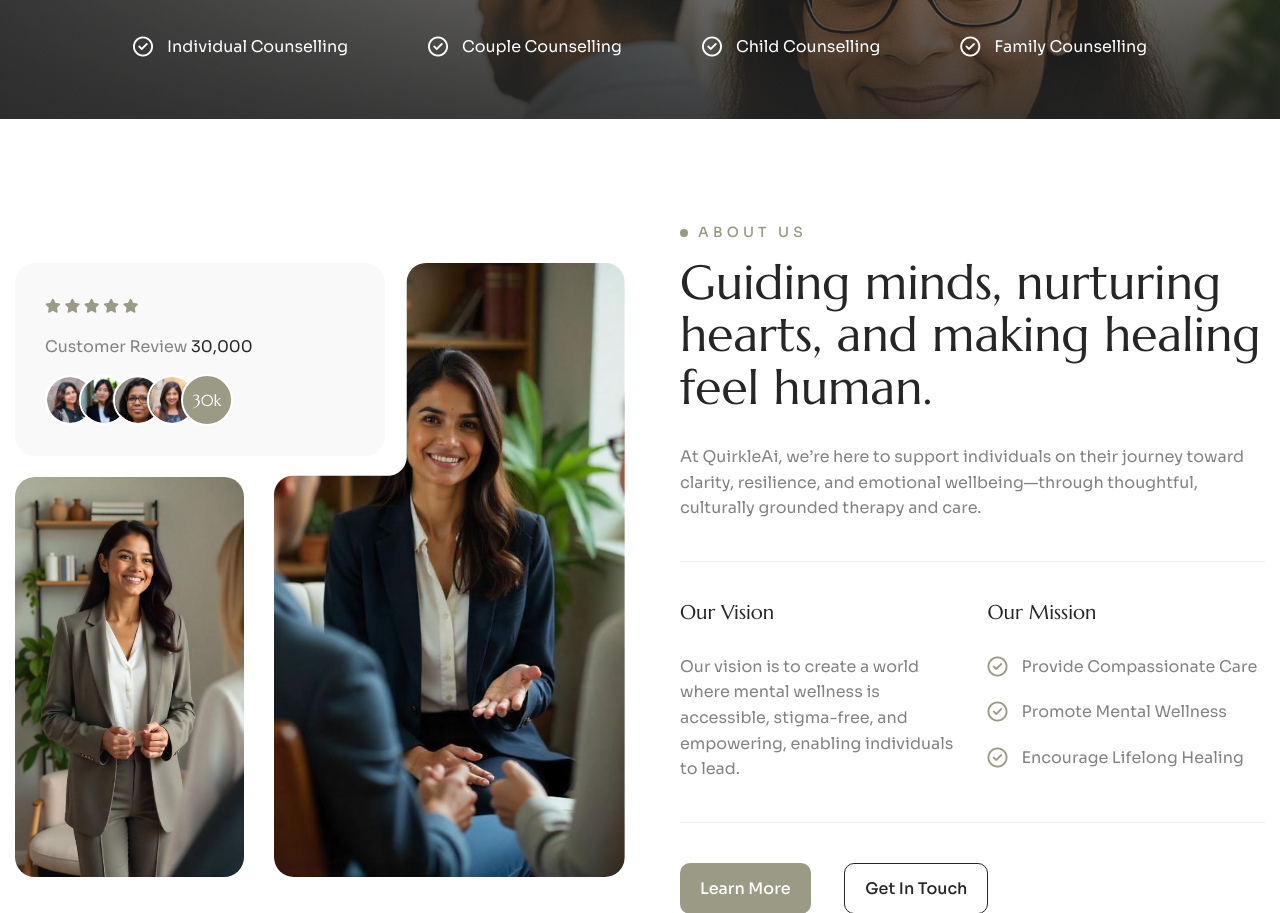
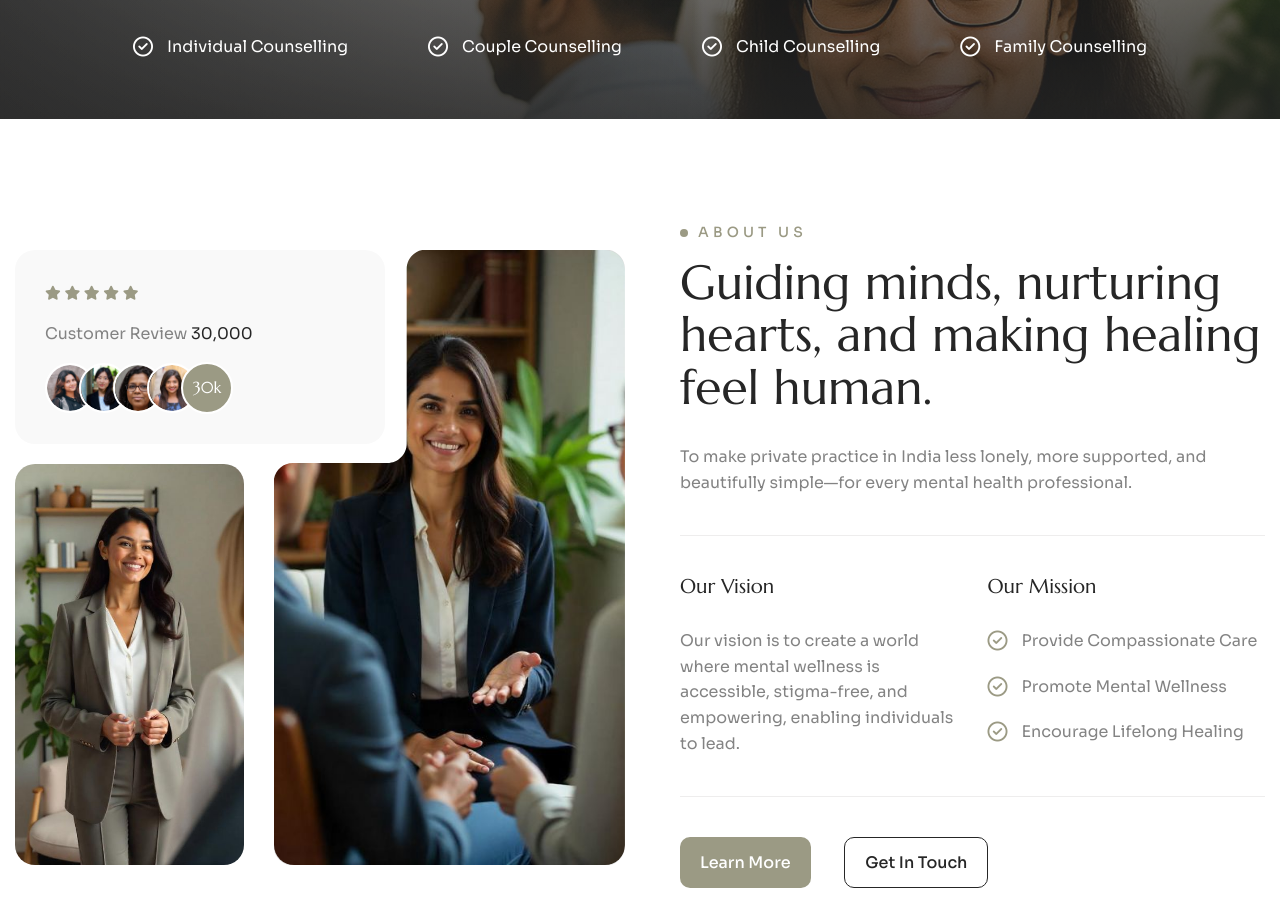
Before and after one commit to readywebsites/new_quirkle, a Django app: page / in a window 1280 px wide. Shown: the part 1016-1929 px from the top of the page. Run offline with Django 5.2, Linux system fonts and the light colour scheme; some libraries are stand-ins or nearby versions.

Commit message:
about us changes

```diff
--- a/templates/index.html
+++ b/templates/index.html
@@ -250,7 +250,7 @@
                         <div class="section-title">
                             <h3 class="wow fadeInUp">about us</h3>
                             <h2 class="text-anime-style-2" data-cursor="-opaque">  Guiding minds, nurturing hearts, and making healing feel human.</h2>
-                            <p class="wow fadeInUp" data-wow-delay="0.2s">  At QuirkleAi, we’re here to support individuals on their journey toward clarity, resilience, and emotional wellbeing—through thoughtful, culturally grounded therapy and care.</p>
+                            <p class="wow fadeInUp" data-wow-delay="0.2s">To make private practice in India less lonely, more supported, and beautifully simple—for every mental health professional.</p>
                         </div>
                         <!-- Section Title End -->
 
```
